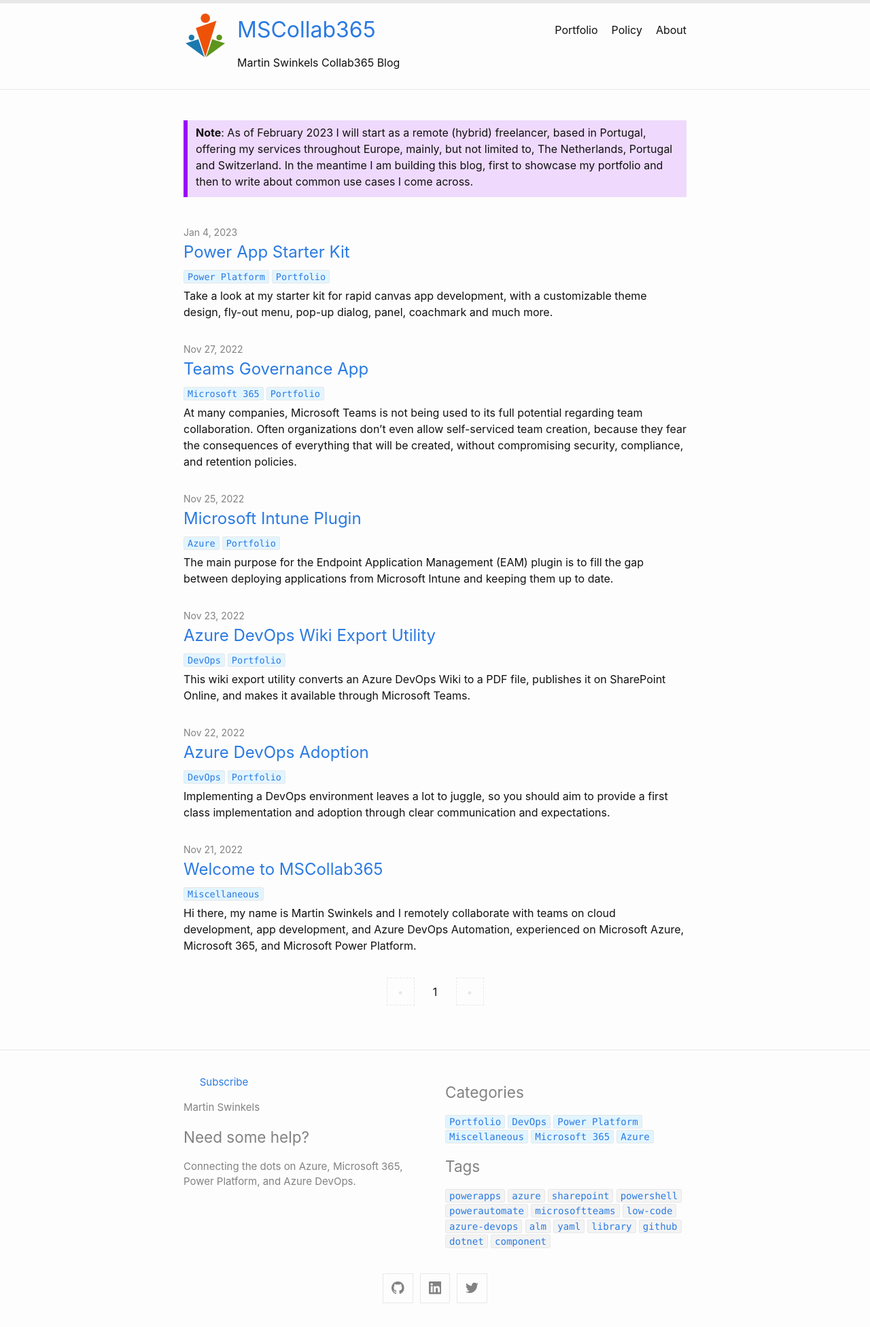
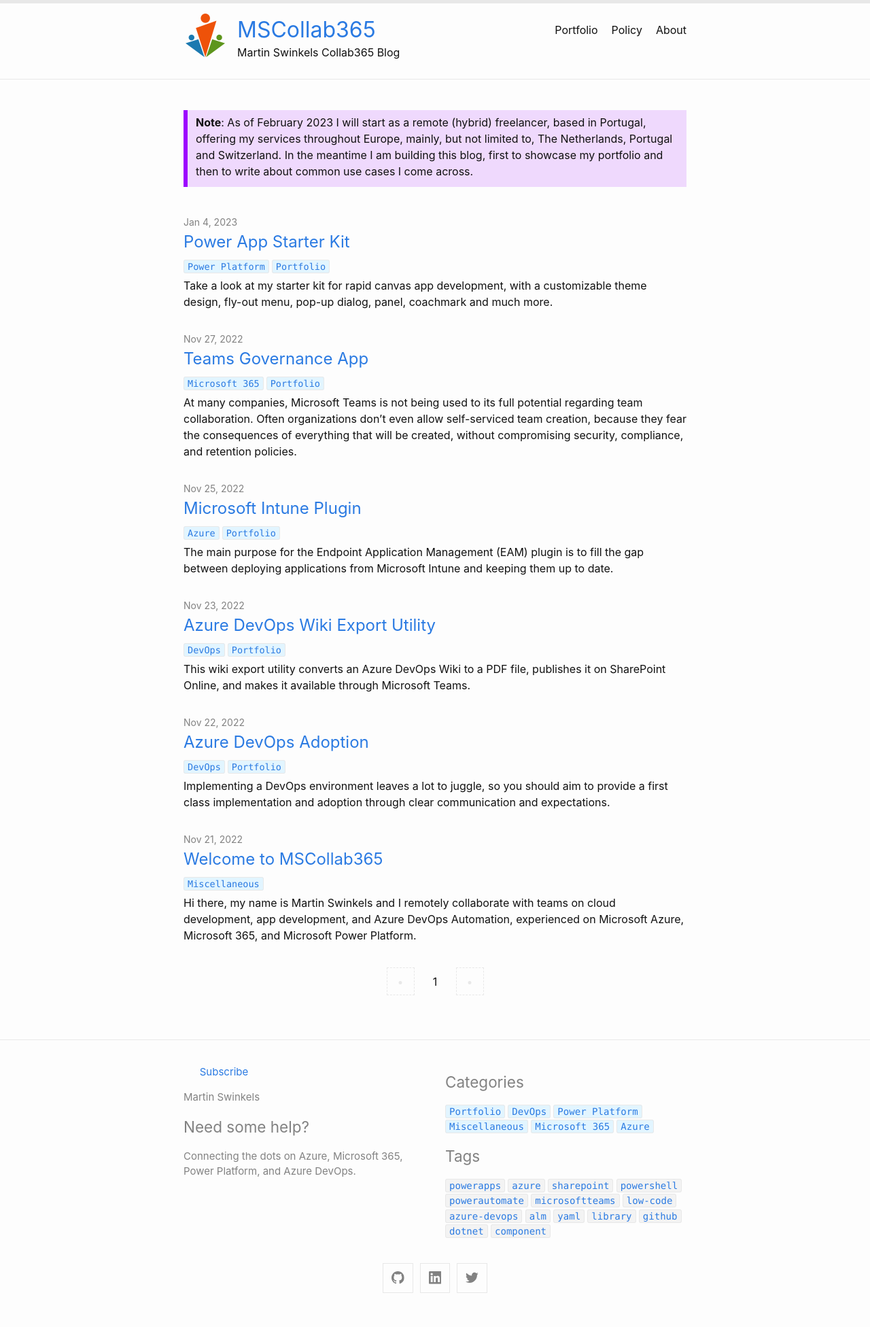
Before and after one commit to msc365/msc365.github.io, a Jekyll site: the page built from index.html, in a window 1280 px wide. Shown: the whole page at 68% size. Built offline with Jekyll 4.4.1, drawn with Linux system fonts in a browser that asks for light colours; the list of posts is cut into pages by our own code.

Commit message:
Update custom-styles.scss

```diff
--- a/_sass/minima/custom-styles.scss
+++ b/_sass/minima/custom-styles.scss
@@ -228,7 +228,7 @@
     margin-bottom: 0;
 }
 
-.site-underline {
+.site-subtitle {
     margin-top: -15px;
 }
 
```
